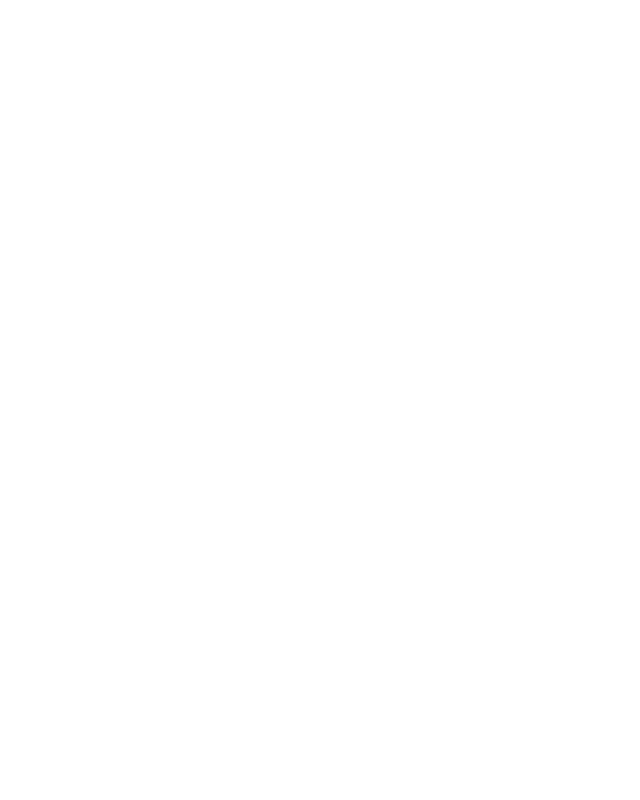
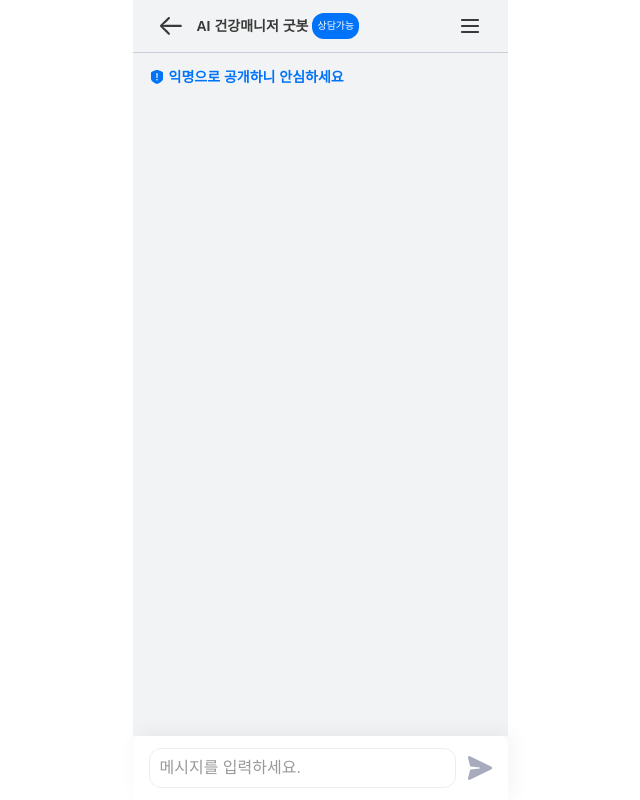
Before and after one commit to jisooooooooooo/36-COLLABORATION-WEB-GOODOC, a React (Vite) app: page / in a window 1280 px wide. Shown: the whole page, without its empty margins (320-960 px from the left). Built offline with nearby package versions, Linux system fonts and the light colour scheme.

Commit message:
feat: 채팅 페이지 구현

```diff
--- a/src/App.tsx
+++ b/src/App.tsx
@@ -1,4 +1,10 @@
+import ChatPage from './pages/chat/page/ChatPage';
+
 function App() {
-  return <></>;
+  return (
+    <>
+      <ChatPage />
+    </>
+  );
 }
 export default App;
--- a/src/pages/chat/components/ChatHeader.tsx
+++ b/src/pages/chat/components/ChatHeader.tsx
@@ -3,7 +3,7 @@ import MenuIcon from '@shared/assets/svg/menu.svg?react';
 
 const ChatHeader: React.FC = () => {
   return (
-    <header className="flex items-center justify-between px-[1.25rem] py-[.5rem] border-b border-[#CACED8]">
+    <header className="flex items-center justify-between px-[1.25rem] py-[.5rem] bg-CGray-8 border-b border-[#CACED8]">
       <div className="flex items-center">
         <BackArrowIcon className="w-[2.25rem] h-[2.25rem] cursor-pointer" />
         <span className="ml-[.5rem] mr-[.25rem] title-semi-14 text-SoftBlack">
--- /dev/null
+++ b/src/pages/chat/page/ChatPage.tsx
@@ -0,0 +1,17 @@
+import ChatHeader from '../components/ChatHeader';
+import ChatBody from '../components/ChatBody';
+import ChatInput from '../components/ChatInput';
+
+const ChatPage: React.FC = () => {
+  return (
+    <div className="h-screen flex flex-col">
+      <ChatHeader />
+      <main className="flex-1 overflow-y-auto">
+        <ChatBody />
+      </main>
+      <ChatInput />
+    </div>
+  );
+};
+
+export default ChatPage;
```
Also changed, not shown: 1 other file (tests, documents, lock files or other folders).
